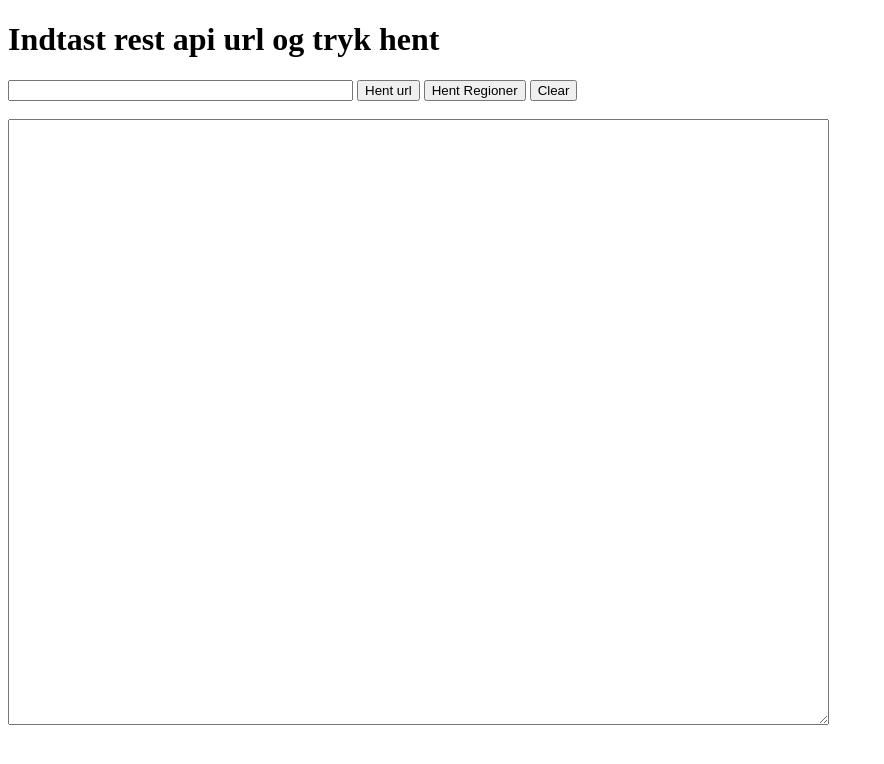
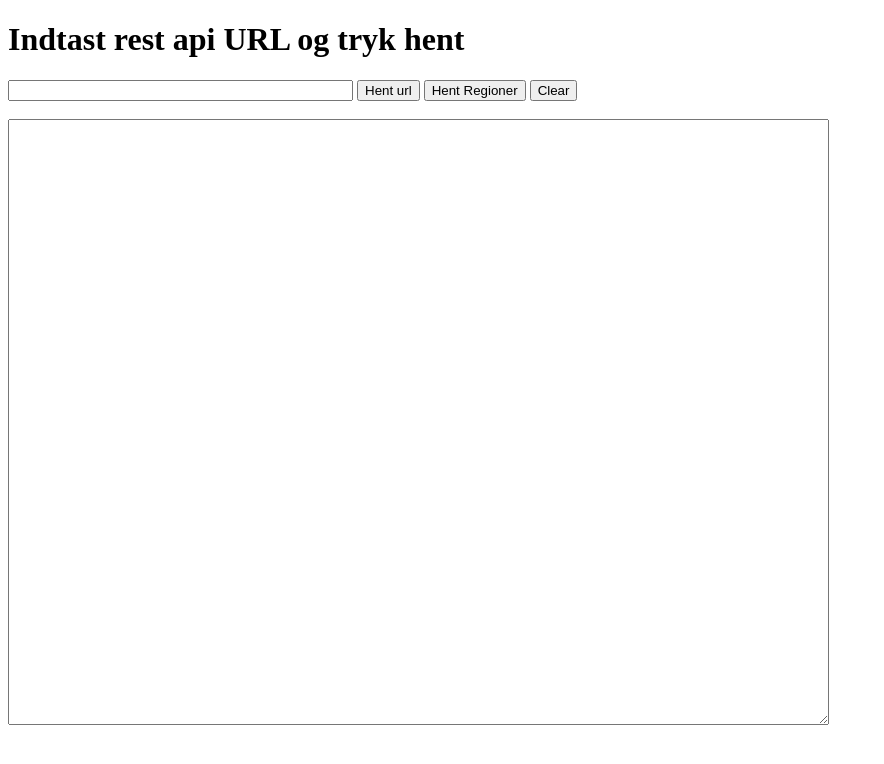
Before and after one commit to LutherMGP/GetUrlStaticWeb, a website: page index.html in a window 1280 px wide. Shown: the whole page, without its empty margins (0-884 px from the left). Drawn offline with Linux system fonts and the light colour scheme.

```diff
--- a/index.html
+++ b/index.html
@@ -5,7 +5,7 @@
     <title>Mit fine static web</title>
 </head>
 <body>
-<h1>Indtast rest api url og tryk hent</h1>
+<h1>Indtast rest api URL og tryk hent</h1>
 
 <input type="text" id="inpUrl" size="40">
 <button id="pbFetchUrl">Hent url</button>
```
